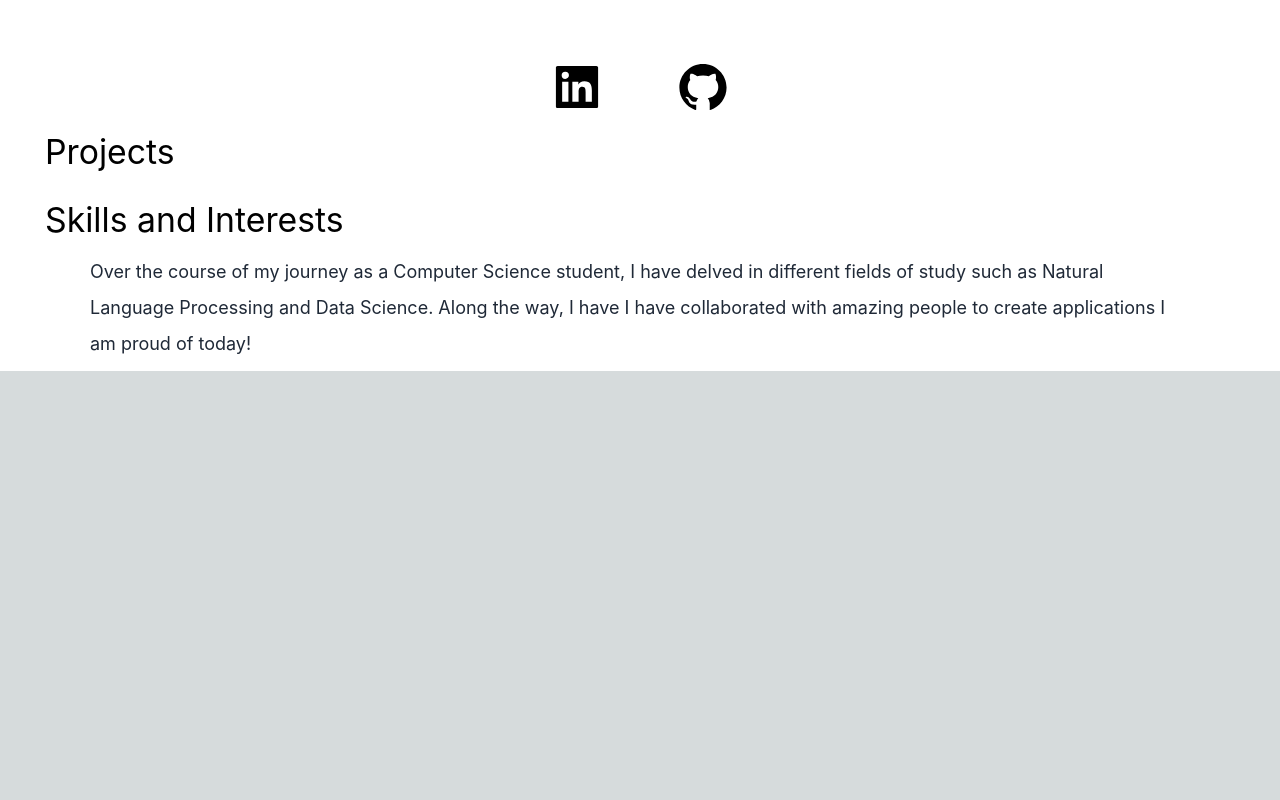
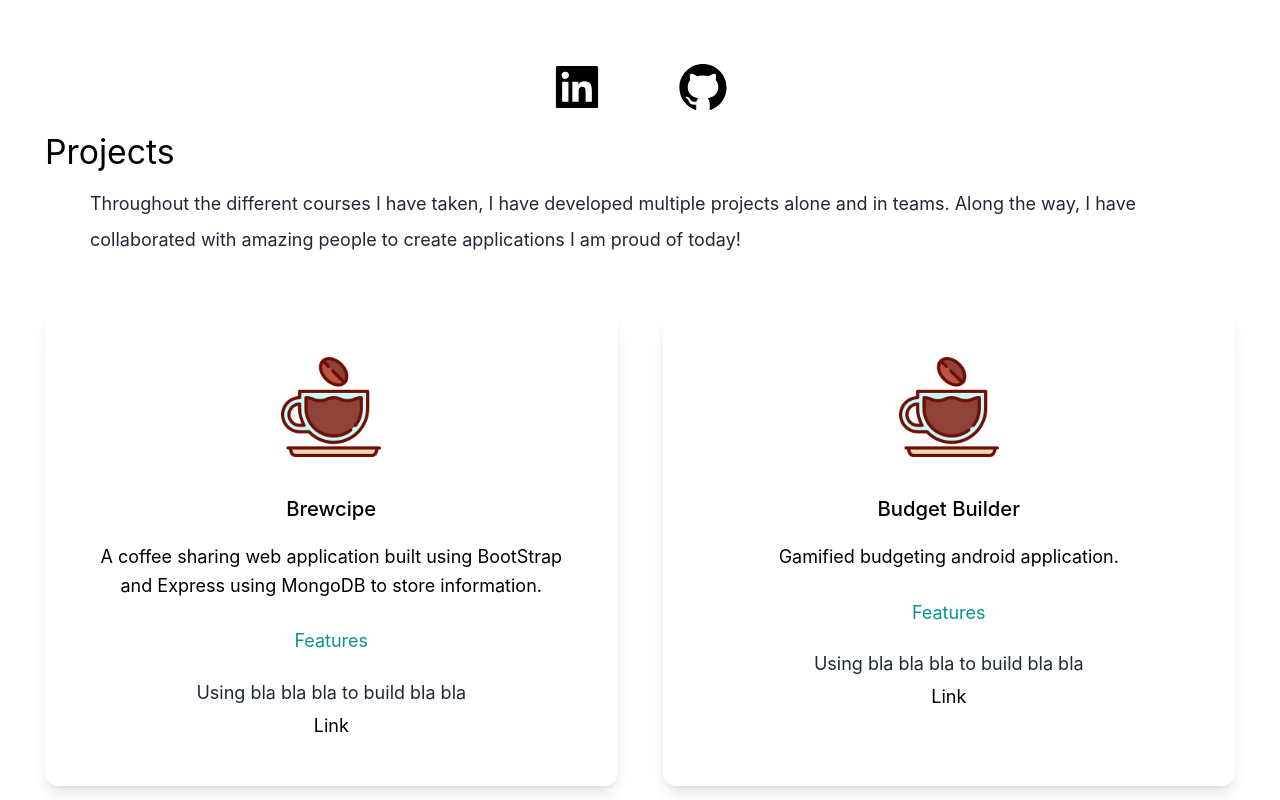
Before and after one commit to J-Marvin/J-Marvin.github.io, a Next.js app: page / in a window 1280 px wide. Shown: the part 860-1660 px from the top of the page. Before the commit the page ends 1231 px from the top, so only its background shows below. Built offline with nearby package versions, Linux system fonts and the light colour scheme.

Commit message:
Added projects components

```diff
--- /dev/null
+++ b/src/assets/projects/projects.json
@@ -0,0 +1,17 @@
+[
+    {
+        "title": "Brewcipe",
+        "image": "brewcipe.png",
+        "desc": "A coffee sharing web application built using BootStrap and Express using MongoDB to store information.",
+        "features": ["Using bla bla bla to build bla bla"],
+        "link": "https://brewcipe.onrender.com/"
+    },
+
+    {
+        "title": "Budget Builder",
+        "image": "brewcipe.png",
+        "desc": "Gamified budgeting android application.",
+        "features": ["Using bla bla bla to build bla bla"],
+        "link": "https://brewcipe.onrender.com/"
+    }
+]
--- a/src/components/card.tsx
+++ b/src/components/card.tsx
@@ -1,13 +1,29 @@
 import { Component } from "react";
-
-interface CardProps {
-    title: string,
-    description: string,
-    image: string
-}
+import Link from 'next/link';
+import Image from 'next/image';
+import Features from "./features";
+import { ProjectProps } from "@/lib/projects";
 
 
+export default function Card({title, desc, image, features, link}: ProjectProps) {
+    return (
+        <div className="text-center shadow-lg p-10 rounded-xl my-10 dark:bg-white flex-1">
+                {
+                    image ? (
+                        <div className="flex justify-center">
+                            <Image src={`/images/` + image} width={100} height={100} alt="logo" />
+                        </div>
+                    ): <></>
+                }
+                <h3 className="text-lg font-medium pt-8 pb-2">
+                    {title}
+                </h3>
+                <p className="py-2">
+                    {desc}
+                </p>
+                {features.length > 0 ? <Features features={features}/> : <></>}
 
-export default function Card({title, description, image}: CardProps) {
-
+                {link ? <Link href={link} target="_blank">Link</Link>: <></>}
+        </div>
+    );
 }
--- /dev/null
+++ b/src/components/features.tsx
@@ -0,0 +1,16 @@
+interface featuresProps {
+    features: Array<string>
+}
+
+export default function Features({ features }: featuresProps) {
+    return (
+        <div>
+            <h4 className="py-4 text-teal-600">
+                Features
+            </h4>
+            {features.map(feature => (
+                <p className="text-gray-800 py-1">{feature}</p>
+            ))}
+        </div>
+    )
+}
--- /dev/null
+++ b/src/lib/projects.tsx
@@ -0,0 +1,15 @@
+import fs from 'fs';
+import path from 'path';
+import projects from "@/assets/projects/projects.json";
+
+export interface ProjectProps {
+    'title': string,
+    'desc': string,
+    'image': string,
+    'features': Array<string>,
+    'link': string
+}
+
+export async function loadProjects() {
+    return projects;
+}
--- a/src/pages/index.tsx
+++ b/src/pages/index.tsx
@@ -5,13 +5,31 @@ import ProfilePic from '@/components/profilePic';
 import NavBar from '@/components/navbar';
 import Link from 'next/link';
 import Introduction from '@/components/introduction';
+import Card from '@/components/card';
+import {ProjectProps, loadProjects} from '@/lib/projects.tsx';
+
+interface HomeProps {
+	'projects': Array<ProjectProps>
+}
+
+
+export async function getStaticProps() {
+	const projects = await loadProjects();
+
+	return {
+		props: {
+			projects
+		}
+	}
+}
+
 
 // https://www.youtube.com/watch?v=k-Pi5ZMxHWY
 // TODO:
 // Add technical skills/passions?
 // Add projects (Proudest of first)
 // Fix socmed links
-export default function HomePage() {
+export default function HomePage({ projects } : HomeProps) {
 	return (
 		<div>
 			<Head>
@@ -24,9 +42,10 @@ export default function HomePage() {
 			</Head>
 
 			<main className="bg-white px-10">
+
+				<NavBar />
 				<section className="min-h-screen">
 
-					<NavBar />
 					<ProfilePic />
 					<Introduction />
 					<div className="text-5xl flex justify-center gap-16 py-3">
@@ -35,17 +54,25 @@ export default function HomePage() {
 					</div>
 				</section>
 				<section>
-					<h3 className="text-3xl py-1">Projects</h3>
-					<p className='text-md py-2 px-10 leading-8 text-gray-800'></p>
+					<div>
+						<h3 className="text-3xl py-1">Projects</h3>
+						<p className='text-md py-2 px-10 leading-8 text-gray-800'>
+							Throughout the different courses I have taken, I have developed multiple projects alone and in teams.
+							Along the way, I have collaborated with amazing people to create applications I am proud of today!
+						</p>
+					</div>
+					<div className="lg:flex gap-10">
+						{projects.map( project => (
+							<Card title={project.title} desc={project.desc} image={project.image} features={project.features} link={project.link}/>
+						))}
+					</div>
+
 				</section>
 				<section>
 					<h3 className='text-3xl py-1'>Skills and Interests</h3>
 					<p className='text-md py-2 px-10 leading-8 text-gray-800'>
 						Over the course of my journey as a Computer Science student, I have delved in
 						different fields of study such as <span>Natural Language Processing</span> and <span>Data Science</span>.
-						Along the way, I have
-						I have collaborated with amazing people to create applications I am proud of today!
-
 					</p>
 				</section>
 			</main>
--- a/tsconfig.json
+++ b/tsconfig.json
@@ -1,6 +1,7 @@
 {
   "compilerOptions": {
     "target": "es5",
+    "allowImportingTsExtensions": true,
     "lib": ["dom", "dom.iterable", "esnext"],
     "allowJs": true,
     "skipLibCheck": true,
```
Also changed, not shown: public/images/brewcipe.png (added).
